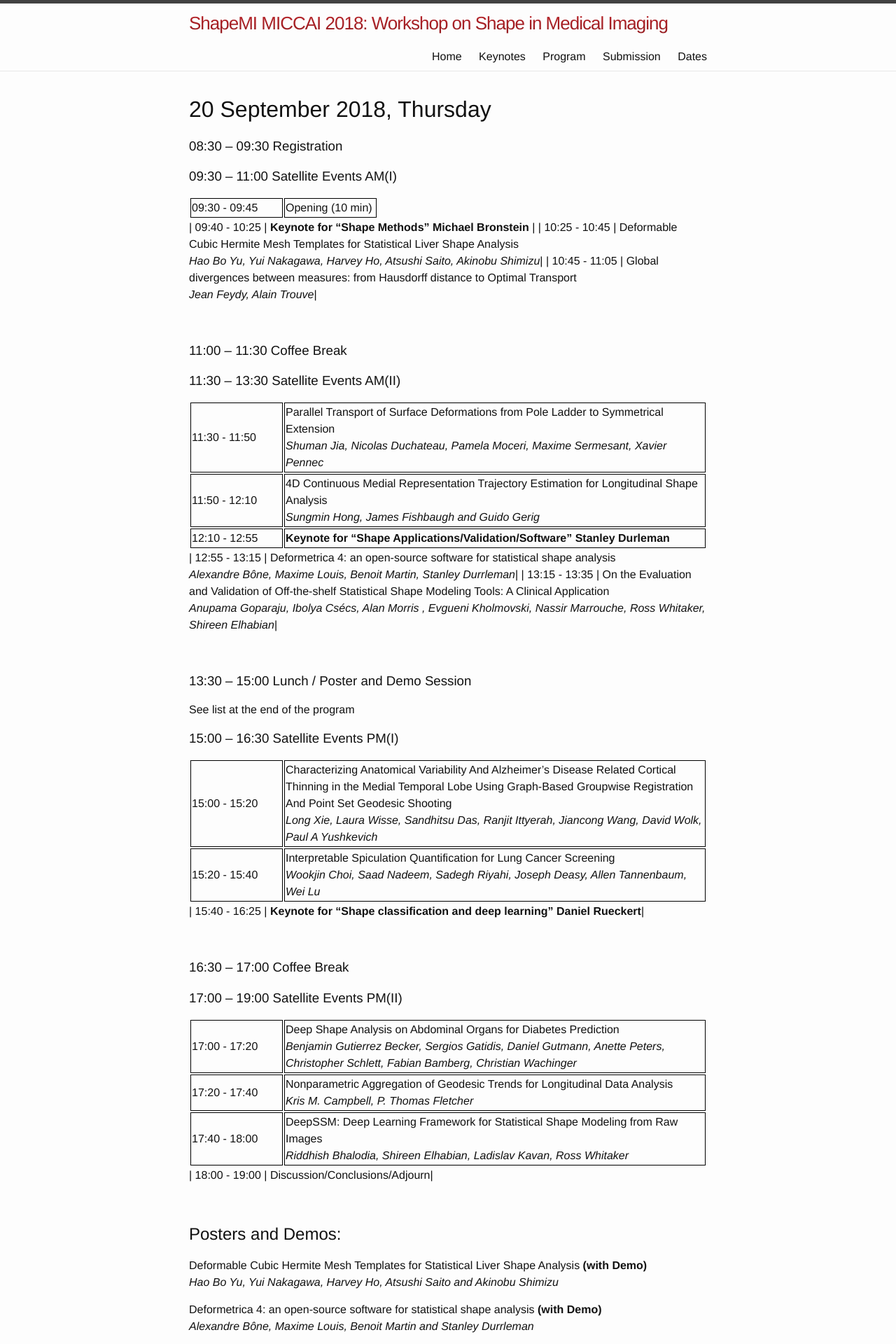
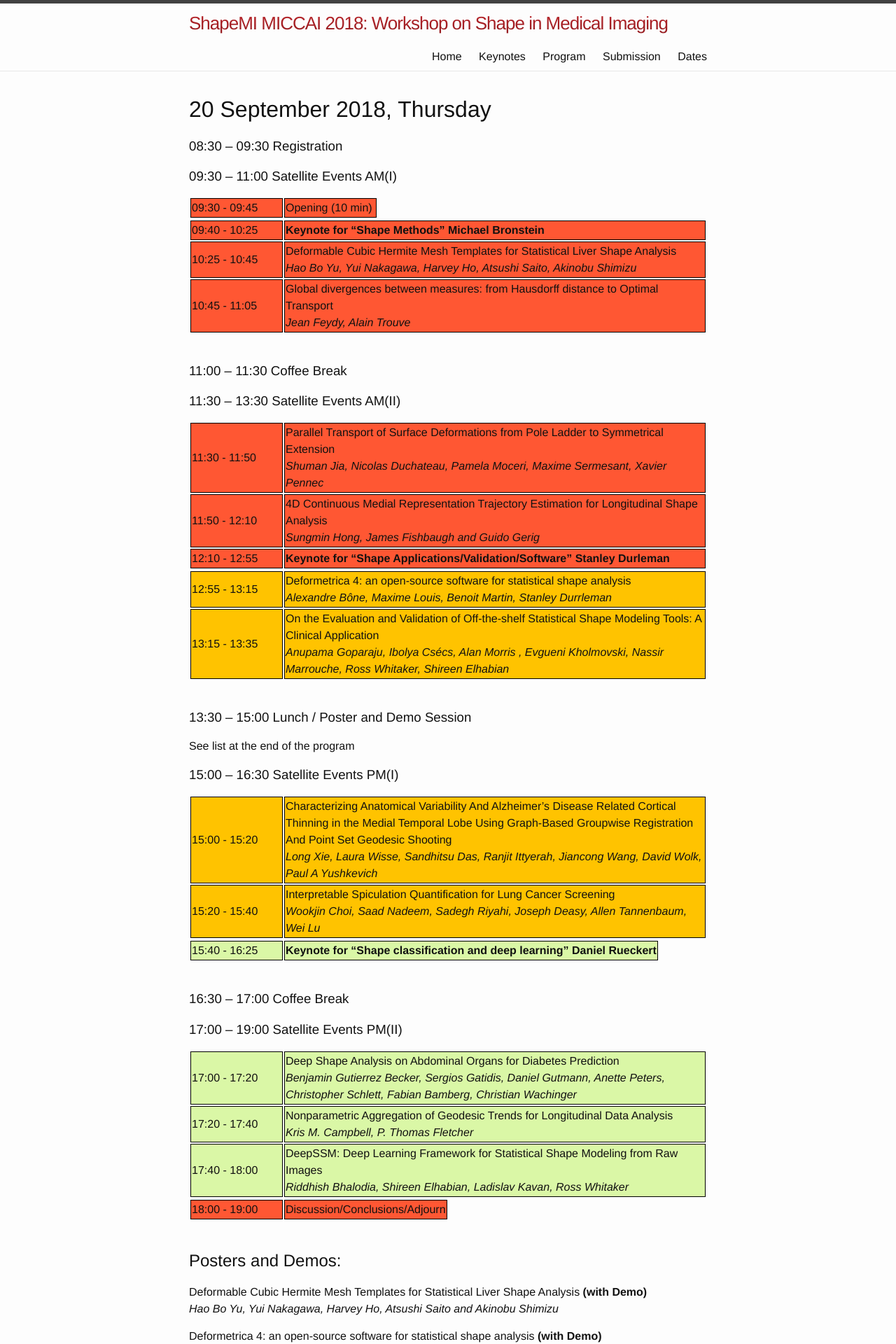
Before and after one commit to shapemi/shapemi2020, a Jekyll site: the page built from program/index.md, in a window 1280 px wide. Shown: the top 1920 px of the page at 70% size. Built offline with Jekyll 4.4.1, drawn with Linux system fonts in a browser that asks for light colours; some of the changed lines change nothing that is shown.

Commit message:
Update index.md

```diff
--- a/program/index.md
+++ b/program/index.md
@@ -9,23 +9,23 @@ order: 2
 .tablelines0 table, .tablelines0 td, .tablelines0 th {
         border: 1px solid black;
         min-width: 8em;
-        bgcolor=#ff5733
+        background-color: #ff5733
         }
 .tablelines table, .tablelines td, .tablelines th {
         border: 1px solid black;
         min-width: 8em;
-        bgcolor=#ff5733
+        background-color: #ff5733
         }
 
 .tablelines2 table, .tablelines2 td, .tablelines2 th {
         border: 1px solid black;
         min-width: 8em;
-        bgcolor=#FFC300
+        background-color: #FFC300
         }
 .tablelines3 table, .tablelines3 td, .tablelines3 th {
         border: 1px solid black;
         min-width: 8em;
-        bgcolor= #DAF7A6
+        background-color: #DAF7A6
         }
 </style>
 
@@ -36,6 +36,7 @@ order: 2
 
 | 09:30 - 09:45 | Opening  (10 min)|
 {: .tablelines0}
+
 | 09:40 - 10:25 | <span style="font-weight:bold">Keynote for “Shape Methods” Michael Bronstein</span> |
 | 10:25 - 10:45 | Deformable Cubic Hermite Mesh Templates for Statistical Liver Shape Analysis <br> *Hao Bo Yu, Yui Nakagawa, Harvey Ho, Atsushi Saito, Akinobu Shimizu*|
 | 10:45 - 11:05 | Global divergences between measures: from Hausdorff distance to Optimal Transport <br> *Jean Feydy, Alain Trouve*|
@@ -50,6 +51,7 @@ order: 2
 | 11:50 - 12:10 | 4D Continuous Medial Representation Trajectory Estimation for Longitudinal Shape Analysis <br> *Sungmin Hong, James Fishbaugh and Guido Gerig*|
 | 12:10 - 12:55 | <span style="font-weight:bold">Keynote for “Shape Applications/Validation/Software” Stanley Durleman</span>|
 {: .tablelines}
+
 | 12:55 - 13:15 | Deformetrica 4: an open-source software for statistical shape analysis <br> *Alexandre Bône, Maxime Louis, Benoit Martin, Stanley Durrleman*|
 | 13:15 - 13:35 | On the Evaluation and Validation of Off-the-shelf Statistical Shape Modeling Tools: A Clinical Application <br> *Anupama Goparaju, Ibolya Csécs, Alan Morris , Evgueni Kholmovski, Nassir Marrouche, Ross Whitaker, Shireen Elhabian*|
 {: .tablelines2}
@@ -64,6 +66,7 @@ See list at the end of the program
 | 15:00 - 15:20 | Characterizing Anatomical Variability And Alzheimer’s Disease Related Cortical Thinning in the Medial Temporal Lobe Using Graph-Based Groupwise Registration And Point Set Geodesic Shooting <br> *Long Xie, Laura Wisse, Sandhitsu Das, Ranjit Ittyerah, Jiancong Wang, David Wolk, Paul A Yushkevich*|
 | 15:20 - 15:40 | Interpretable Spiculation Quantification for Lung Cancer Screening <br> *Wookjin Choi, Saad Nadeem, Sadegh Riyahi, Joseph Deasy, Allen Tannenbaum, Wei Lu*|
 {: .tablelines2}
+
 | 15:40 - 16:25 | <span style="font-weight:bold">Keynote for "Shape classification and deep learning" Daniel Rueckert</span>|
 {: .tablelines3}
 
@@ -76,6 +79,7 @@ See list at the end of the program
 | 17:20 - 17:40 | Nonparametric Aggregation of Geodesic Trends for Longitudinal Data Analysis <br> *Kris M. Campbell, P. Thomas Fletcher*|
 | 17:40 - 18:00 | DeepSSM: Deep Learning Framework for Statistical Shape Modeling from Raw Images <br> *Riddhish Bhalodia, Shireen Elhabian, Ladislav Kavan, Ross Whitaker*|
 {: .tablelines3}
+
 | 18:00 - 19:00 | Discussion/Conclusions/Adjourn|
 {: .tablelines}
 
```
